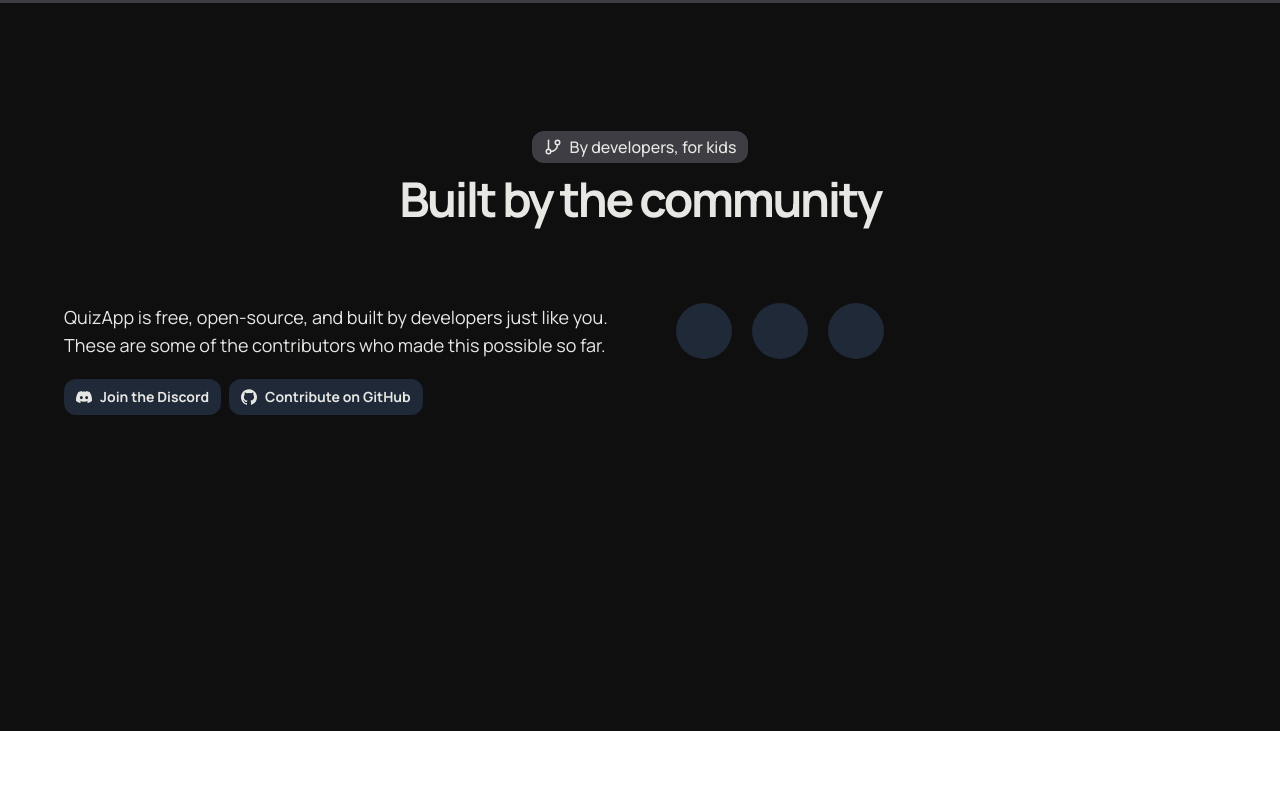
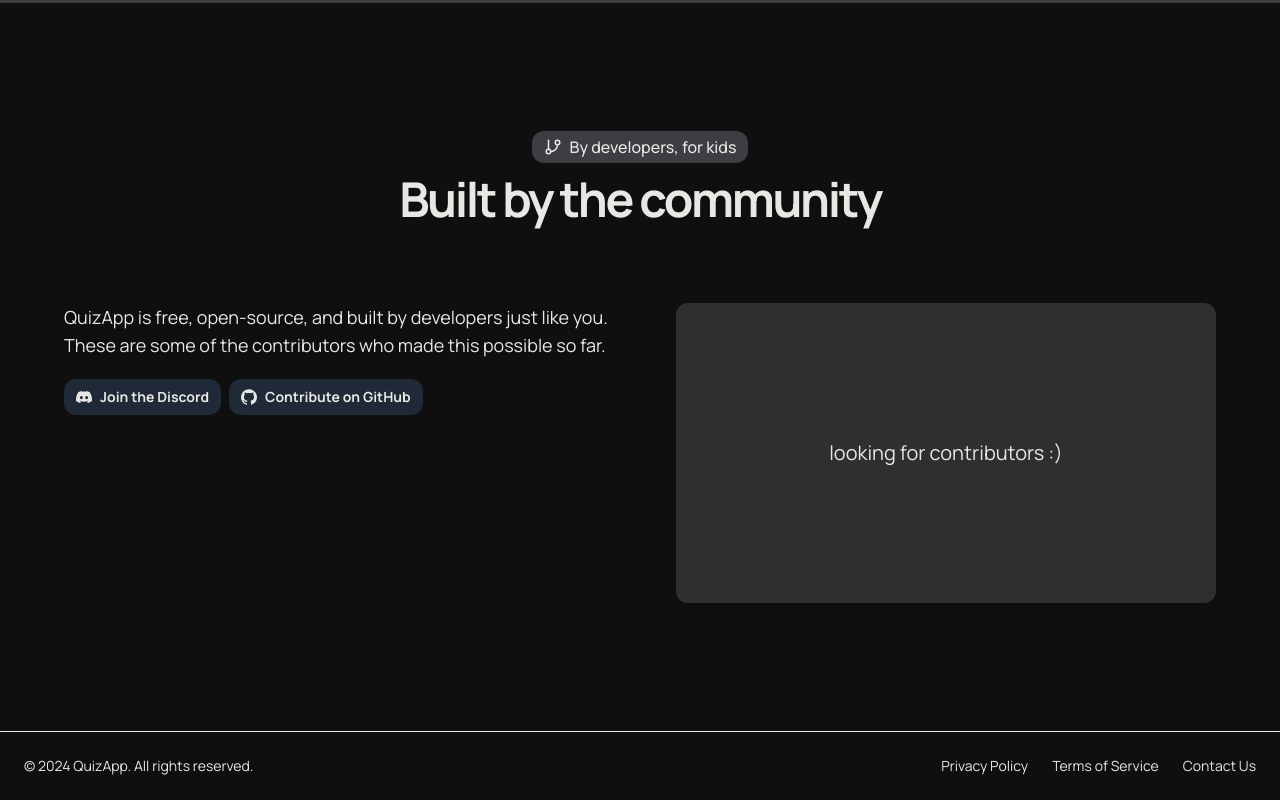
Before and after one commit to SwetanshuSingh/quiz-app, a Next.js app: page / in a window 1280 px wide. Shown: the part 1589-2389 px from the top of the page. Before the commit the page ends 2320 px from the top, so only its background shows below. Built offline with nearby package versions, Linux system fonts and the light colour scheme.

Commit message:
[update]: page footer

```diff
--- a/src/app/page.tsx
+++ b/src/app/page.tsx
@@ -1,5 +1,6 @@
 import Community from "@/components/Community";
 import FeaturesSection from "@/components/Features";
+import Footer from "@/components/Footer";
 import HeroSection from "@/components/Hero";
 import Navbar from "@/components/Navbar";
 
@@ -12,6 +13,7 @@ export default function Home() {
       </section>
       <FeaturesSection />
       <Community />
+      <Footer />
     </main>
   );
 }
--- a/src/components/Community.tsx
+++ b/src/components/Community.tsx
@@ -59,10 +59,8 @@ const Community = () => {
             </a>
           </span>
         </div>
-        <div className="w-[540px] h-[300px] flex gap-5">
-          <div className="w-14 h-14 bg-gray-800 rounded-full"></div>
-          <div className="w-14 h-14 bg-gray-800 rounded-full"></div>
-          <div className="w-14 h-14 bg-gray-800 rounded-full"></div>
+        <div className="w-[540px] h-[300px] flex justify-center items-center bg-[#2F2E30] rounded-xl">
+          <p className="text-xl">{"looking for contributors :)"}</p>
         </div>
       </div>
     </section>
--- /dev/null
+++ b/src/components/Footer.tsx
@@ -0,0 +1,36 @@
+import Link from "next/link";
+
+const Footer = () => {
+  return (
+    <footer className="flex flex-col gap-2 sm:flex-row py-6 w-full shrink-0 items-center px-4 md:px-6 border-t">
+      <p className="text-sm text-muted-foreground">
+        &copy; 2024 QuizApp. All rights reserved.
+      </p>
+      <nav className="sm:ml-auto flex gap-4 sm:gap-6">
+        <Link
+          href="#"
+          className="text-sm hover:underline underline-offset-4"
+          prefetch={false}
+        >
+          Privacy Policy
+        </Link>
+        <Link
+          href="#"
+          className="text-sm hover:underline underline-offset-4"
+          prefetch={false}
+        >
+          Terms of Service
+        </Link>
+        <Link
+          href="#"
+          className="text-sm hover:underline underline-offset-4"
+          prefetch={false}
+        >
+          Contact Us
+        </Link>
+      </nav>
+    </footer>
+  );
+};
+
+export default Footer;
```
